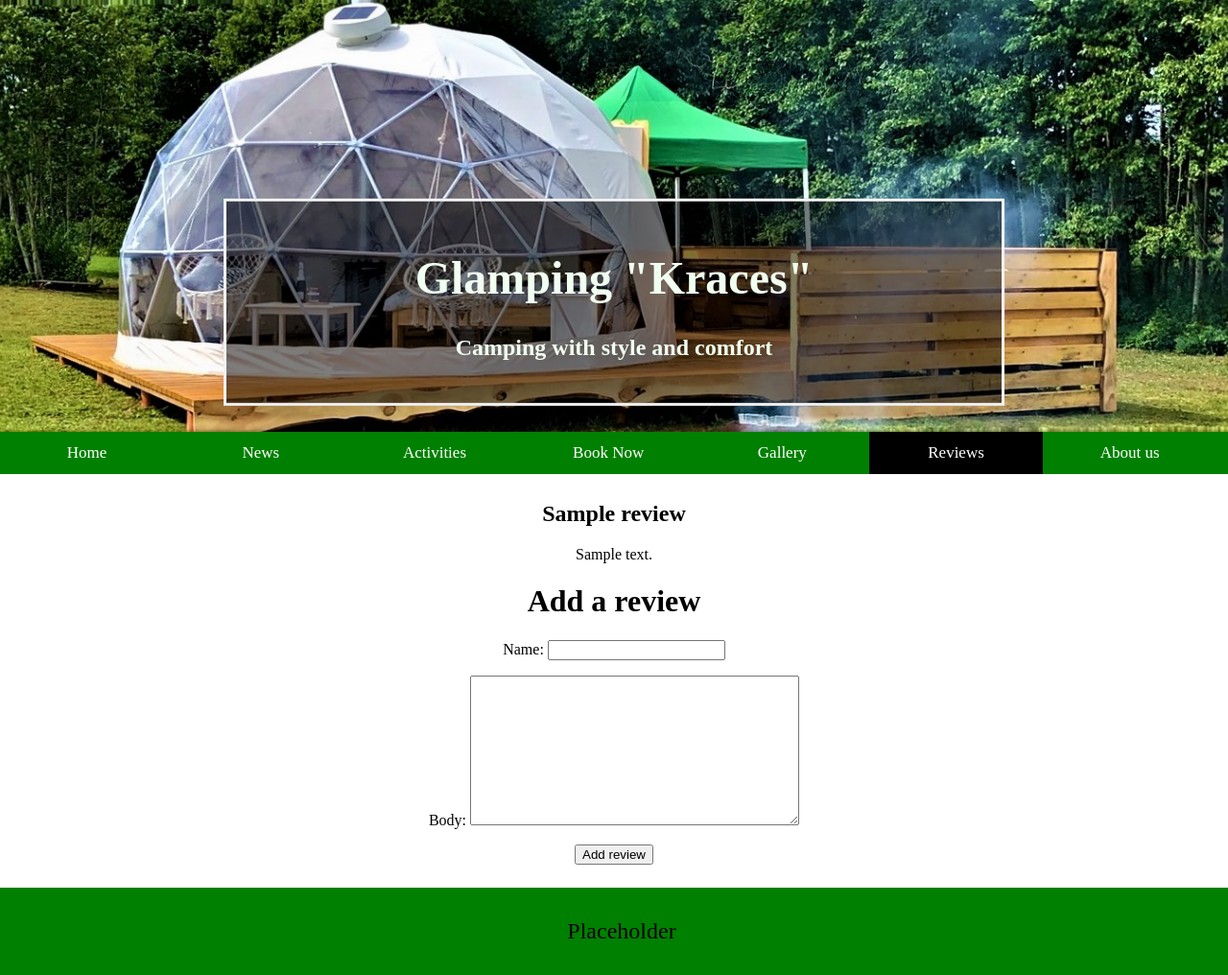
After one commit to emilsberzs/glemping_kraces, a Django app: page /reviews/ in a window 1280 px wide. The commit adds this page. Shown: the whole page at 96% size. Run offline with Django 3.2, Linux system fonts and the light colour scheme; tables that the repository leaves empty hold one stand-in row (values such as "Sample post").

Commit message:
Created review view and template, form renders, reviews not showing yet, no styling either

```diff
--- a/glemping/forms.py
+++ b/glemping/forms.py
@@ -3,5 +3,6 @@ from django.forms import ModelForm
 
 
 class ReviewForm(ModelForm):
-    model = Review
-    fields = ('name', 'body')
+    class Meta:
+        model = Review
+        fields = ('name', 'body')
--- a/glemping/templates/glemping/base.html
+++ b/glemping/templates/glemping/base.html
@@ -28,7 +28,8 @@
                 <a href="#reserve">Book Now</a>
                 <a {% ifequal section 'gallery' %} class="active" {% endifequal %}
                     href="{% url 'glemping:gallery_list' %}">Gallery</a>
-                <a href="#reviews">Reviews</a>
+                <a {% ifequal section 'reviews' %} class="active" {% endifequal %}
+                    href="{% url 'glemping:reviews' %}">Reviews</a>
                 <a href="#about us">About us</a>
             </div>
         </div>
--- /dev/null
+++ b/glemping/templates/glemping/reviews/review.html
@@ -0,0 +1,17 @@
+{% extends 'glemping/base.html' %}
+
+{% block title %}Reviews{% endblock title %}
+
+{% block content %}
+{% for review in reviews %}
+<h2>{{review.name}}</h2>
+<p>{{review.body}}</p>
+{% endfor %}
+<h1>Add a review</h1>
+<form method="post">
+    {{review_form.as_p}}
+    {% csrf_token %}
+    <p><input type="submit" value="Add review"></p>
+</form>
+
+{% endblock content %}
--- a/glemping/urls.py
+++ b/glemping/urls.py
@@ -9,4 +9,5 @@ urlpatterns = [
     path('news/<slug:post>/', views.post_detail, name='post_detail'),
     path('activities/', views.activity_list, name='activity_list'),
     path('gallery/', views.gallery_list, name='gallery_list'),
+    path('reviews/', views.review_view, name='reviews'),
 ]
--- a/glemping/views.py
+++ b/glemping/views.py
@@ -36,4 +36,10 @@ def gallery_list(request):
 
 
 def review_view(request):
-    pass
+    reviews = Review.objects.all()
+    review_form = ReviewForm()
+    return render(request,
+                  'glemping/reviews/review.html',
+                  {'reviews': reviews,
+                   'review_form': review_form,
+                   'section': 'reviews'})
```
